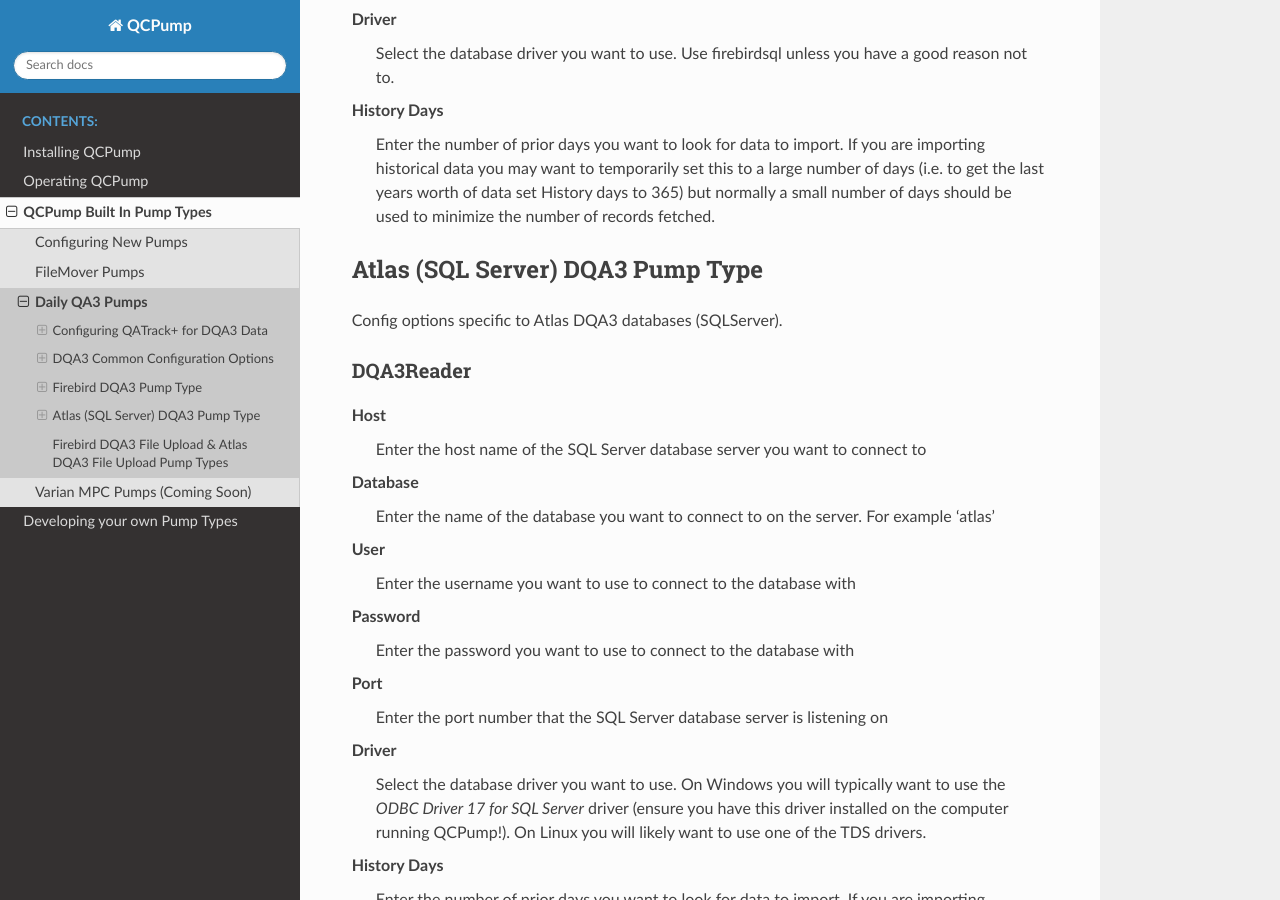
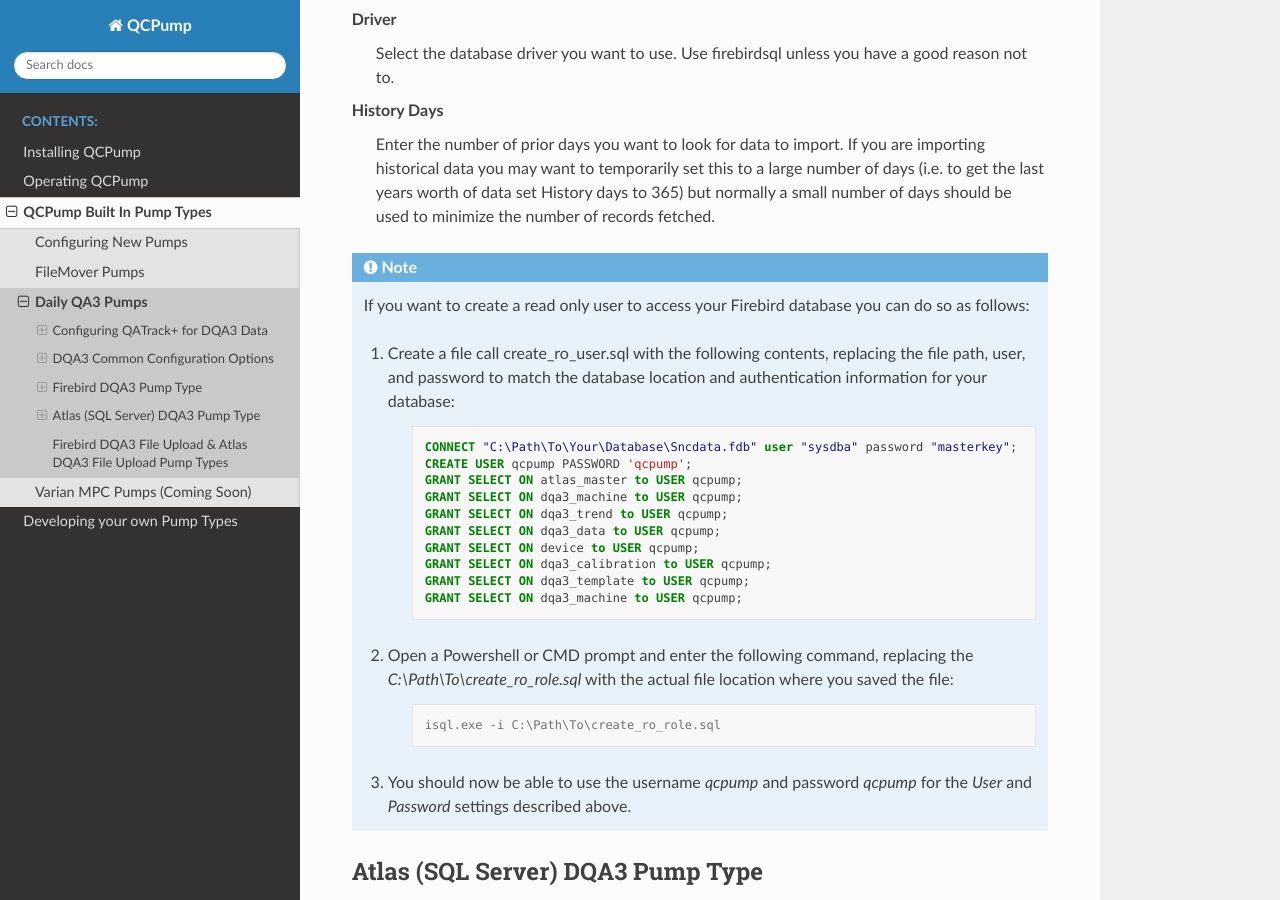
Before and after one commit to qatrackplus/qcpump, a Sphinx documentation site: the page built from docs/pumps/dqa3.rst, in a window 1280 px wide and 900 px high, scrolled down 5856 px. Built offline with Sphinx 7.4.7 and the Read the Docs theme 2.0.0, drawn with Linux system fonts in a browser that asks for light colours.

Commit message:
add note about readonly user

```diff
--- a/docs/pumps/dqa3.rst
+++ b/docs/pumps/dqa3.rst
@@ -290,6 +290,41 @@
     fetched.
 
 
+.. note::
+
+    If you want to create a read only user to access your Firebird database
+    you can do so as follows:
+
+    #. Create a file call create_ro_user.sql with the following contents,
+       replacing the file path, user, and password to match the database
+       location and authentication information for your database:
+
+        .. code:: sql
+
+            CONNECT "C:\Path\To\Your\Database\Sncdata.fdb" user "sysdba" password "masterkey";
+            CREATE USER qcpump PASSWORD 'qcpump';
+            GRANT SELECT ON atlas_master to USER qcpump;
+            GRANT SELECT ON dqa3_machine to USER qcpump;
+            GRANT SELECT ON dqa3_trend to USER qcpump;
+            GRANT SELECT ON dqa3_data to USER qcpump;
+            GRANT SELECT ON device to USER qcpump;
+            GRANT SELECT ON dqa3_calibration to USER qcpump;
+            GRANT SELECT ON dqa3_template to USER qcpump;
+            GRANT SELECT ON dqa3_machine to USER qcpump;
+
+    #. Open a Powershell or CMD prompt and enter the following command,
+       replacing the `C:\\Path\\To\\create_ro_role.sql` with the actual
+       file location where you saved the file:
+
+        .. code:: console
+
+            isql.exe -i C:\Path\To\create_ro_role.sql
+
+    #. You should now be able to use the username `qcpump` and password
+       `qcpump` for the `User` and `Password` settings described above.
+
+
+
 .. _pump_type-dqa3-atlas:
 
 Atlas (SQL Server) DQA3 Pump Type
```
Also changed, not shown: 1 other file.
